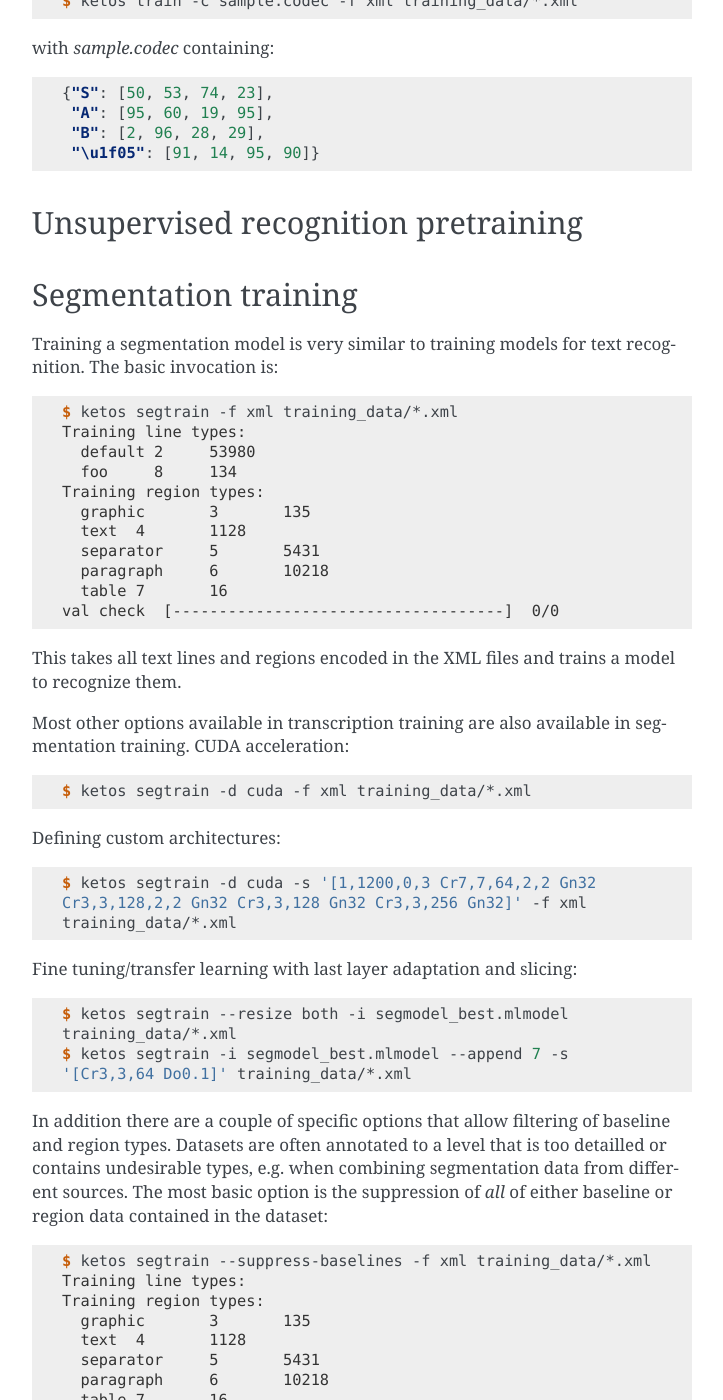
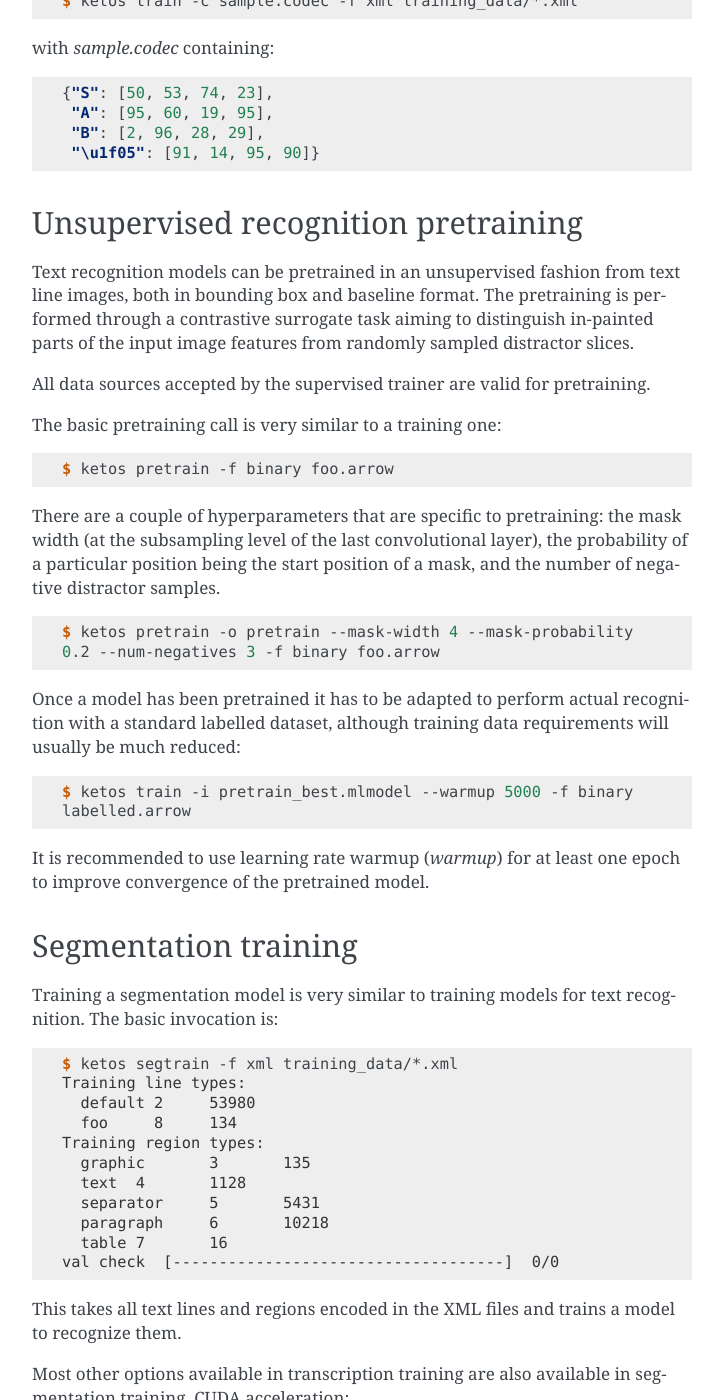
Before and after one commit to mittagessen/kraken, a Sphinx documentation site: the page built from docs/ketos.rst, in a window 1280 px wide and 1400 px high, scrolled down 11051 px. Shown: the whole window, without its empty margins (388-1111 px from the left). Built offline with Sphinx 7.4.7, drawn with Linux system fonts in a browser that asks for light colours.

Commit message:
basic docs for unsupervised pretraining

```diff
--- a/docs/ketos.rst
+++ b/docs/ketos.rst
@@ -429,6 +429,38 @@ with `sample.codec` containing:
 Unsupervised recognition pretraining
 ------------------------------------
 
+Text recognition models can be pretrained in an unsupervised fashion from text
+line images, both in bounding box and baseline format. The pretraining is
+performed through a contrastive surrogate task aiming to distinguish in-painted
+parts of the input image features from randomly sampled distractor slices.
+
+All data sources accepted by the supervised trainer are valid for pretraining.
+
+The basic pretraining call is very similar to a training one:
+
+.. code-block:: console
+
+   $ ketos pretrain -f binary foo.arrow
+
+There are a couple of hyperparameters that are specific to pretraining: the
+mask width (at the subsampling level of the last convolutional layer), the
+probability of a particular position being the start position of a mask, and
+the number of negative distractor samples.
+
+.. code-block:: console
+
+   $ ketos pretrain -o pretrain --mask-width 4 --mask-probability 0.2 --num-negatives 3 -f binary foo.arrow
+
+Once a model has been pretrained it has to be adapted to perform actual
+recognition with a standard labelled dataset, although training data
+requirements will usually be much reduced:
+
+.. code-block:: console
+
+   $ ketos train -i pretrain_best.mlmodel --warmup 5000 -f binary labelled.arrow
+
+It is recommended to use learning rate warmup (`warmup`) for at least one epoch
+to improve convergence of the pretrained model.
 
 Segmentation training
 ---------------------
```
